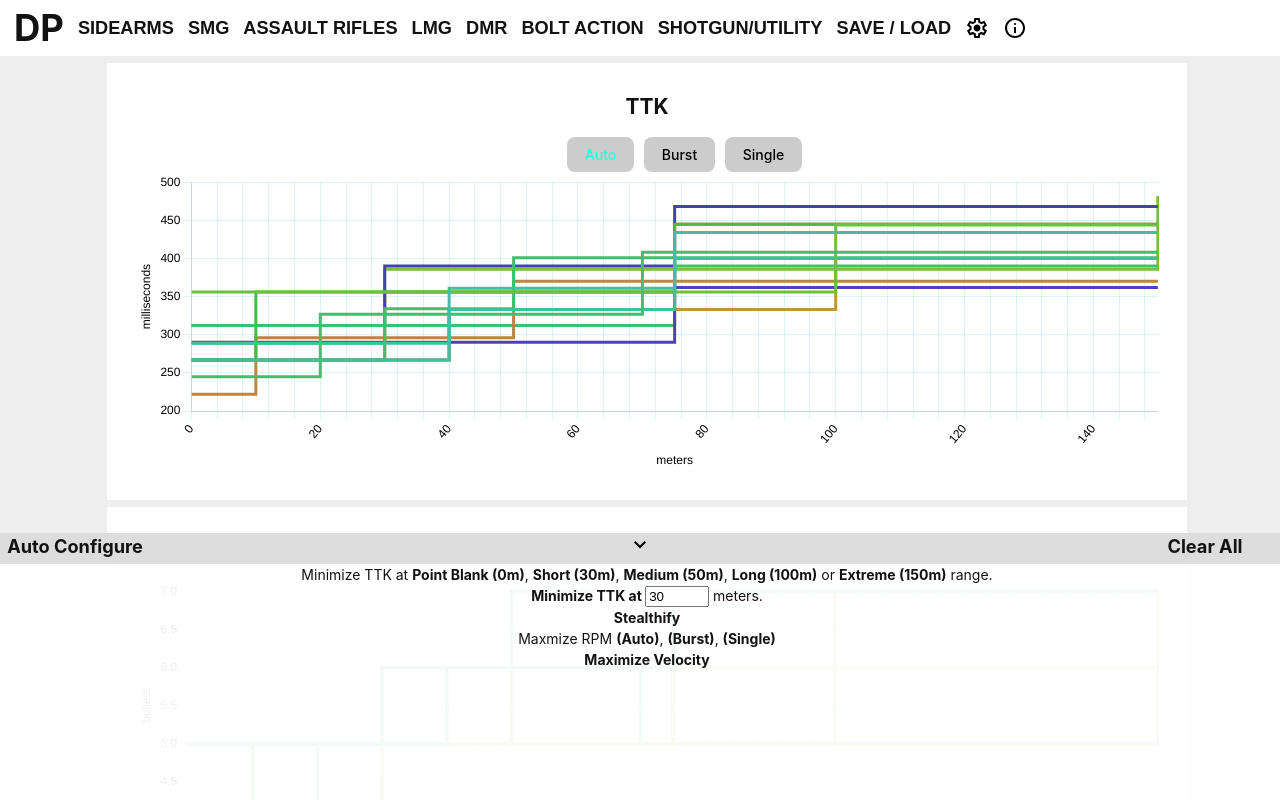
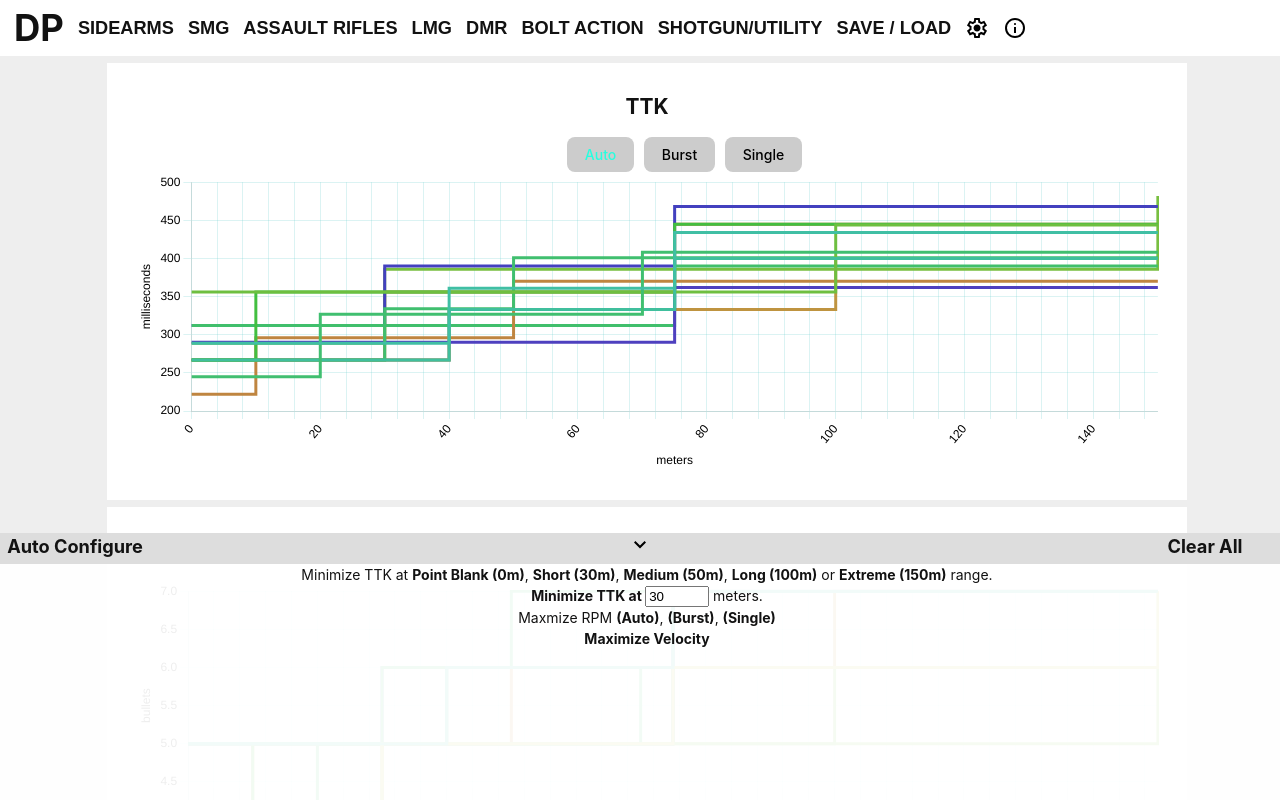
Before and after one commit to keipes/diceplz, a React (Vite) app: page / in a window 1280 px wide. Both pictures are taken after a click on the element "Auto Configure". Shown: the top 800 px of the page. Built offline with nearby package versions, Linux system fonts and the light colour scheme.

Commit message:
Hide Stealthify option since it's not implemented yet.

```diff
--- a/src/Components/WeaponConfigurator/AutoConfigure.tsx
+++ b/src/Components/WeaponConfigurator/AutoConfigure.tsx
@@ -86,11 +86,11 @@ function AutoConfigure() {
           {" meters."}
         </>
       </Configurer>
-      <Configurer>
+      {/* <Configurer>
         <>
           <span className={clickClass}>{"Stealthify"}</span>
         </>
-      </Configurer>
+      </Configurer> */}
       <Configurer>
         <>
           {"Maxmize RPM "}
```
